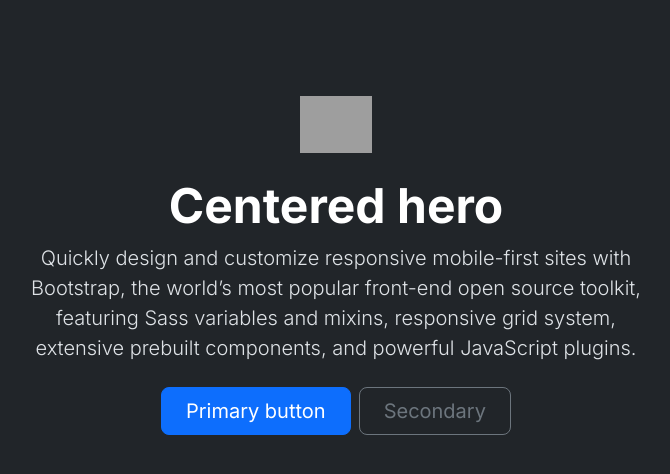
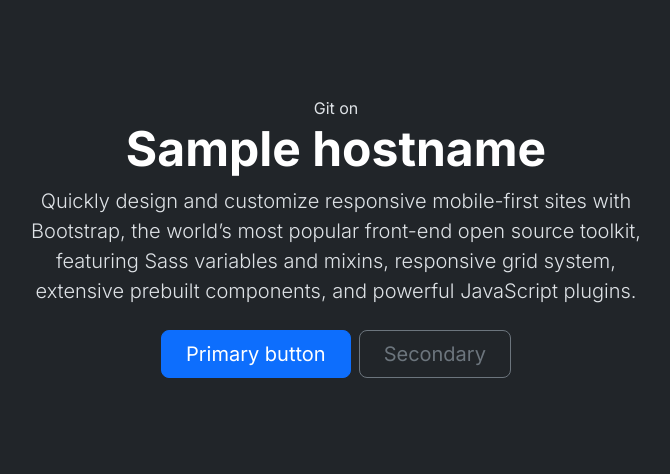
Before and after one commit to atomtables/GitMan, a Flask app: template templates/mainpage.html in a window 1280 px wide. Shown: the part 56-530 px from the top of the page, without its empty margins (304-974 px from the left). Run offline with Flask 2, Linux system fonts and the light colour scheme; the template is opened without the code that fills it: most values are stand-ins (such as "Sample title", 1, 10 or a date in 2020); grey boxes are pictures that could not be loaded.

Commit message:
mainpage.html

```diff
--- a/templates/mainpage.html
+++ b/templates/mainpage.html
@@ -3,8 +3,8 @@
 {% block content %}
 
     <div class="px-4 py-5 my-5 text-center">
-        <img class="d-block mx-auto mb-4" src="/docs/5.3/assets/brand/bootstrap-logo.svg" alt="" width="72" height="57">
-        <h1 class="display-5 fw-bold text-body-emphasis">Centered hero</h1>
+        <div class="text-center">Git on</div>
+        <h1 class="display-5 fw-bold text-body-emphasis">{{ hostname }}</h1>
         <div class="col-lg-6 mx-auto">
             <p class="lead mb-4">Quickly design and customize responsive mobile-first sites with Bootstrap, the world’s
                 most popular front-end open source toolkit, featuring Sass variables and mixins, responsive grid system,
```
